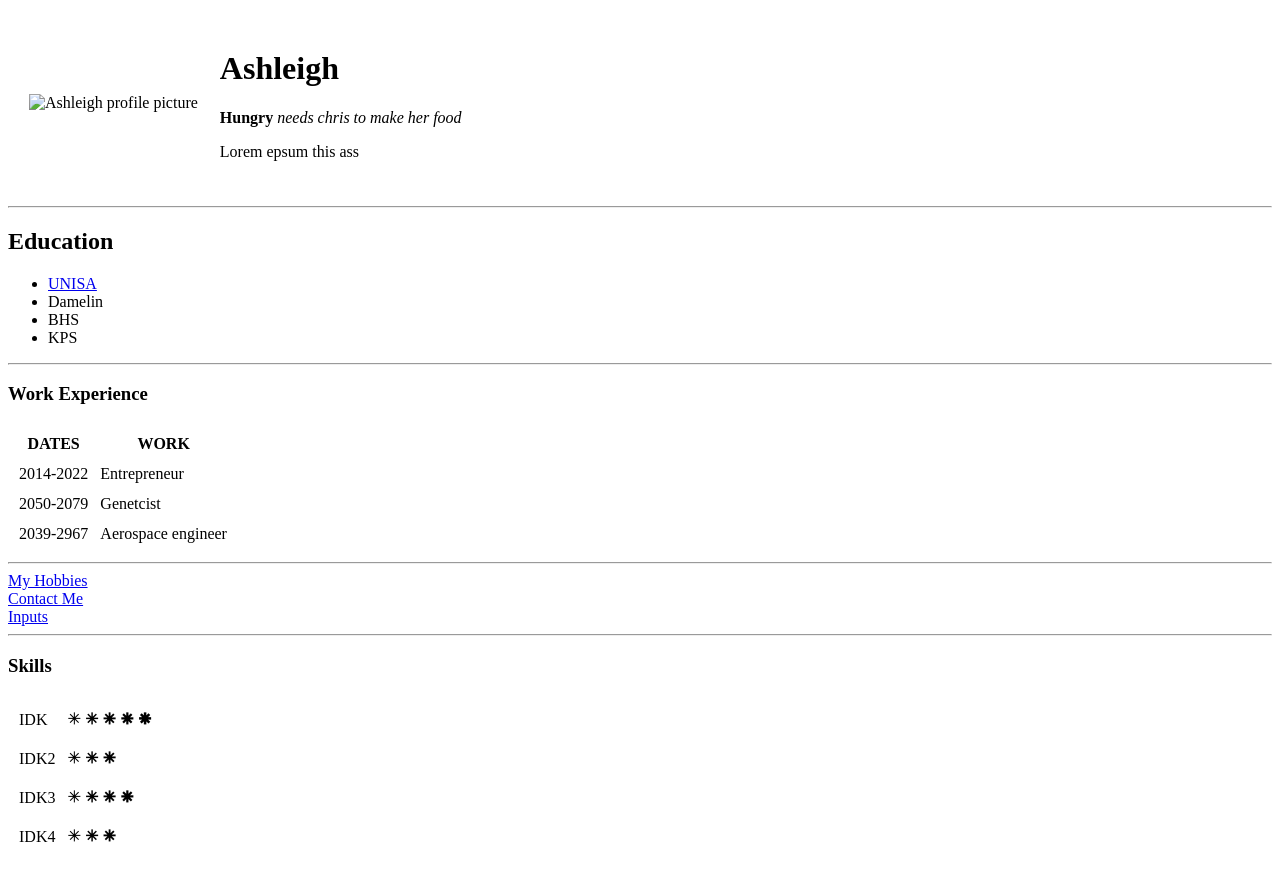
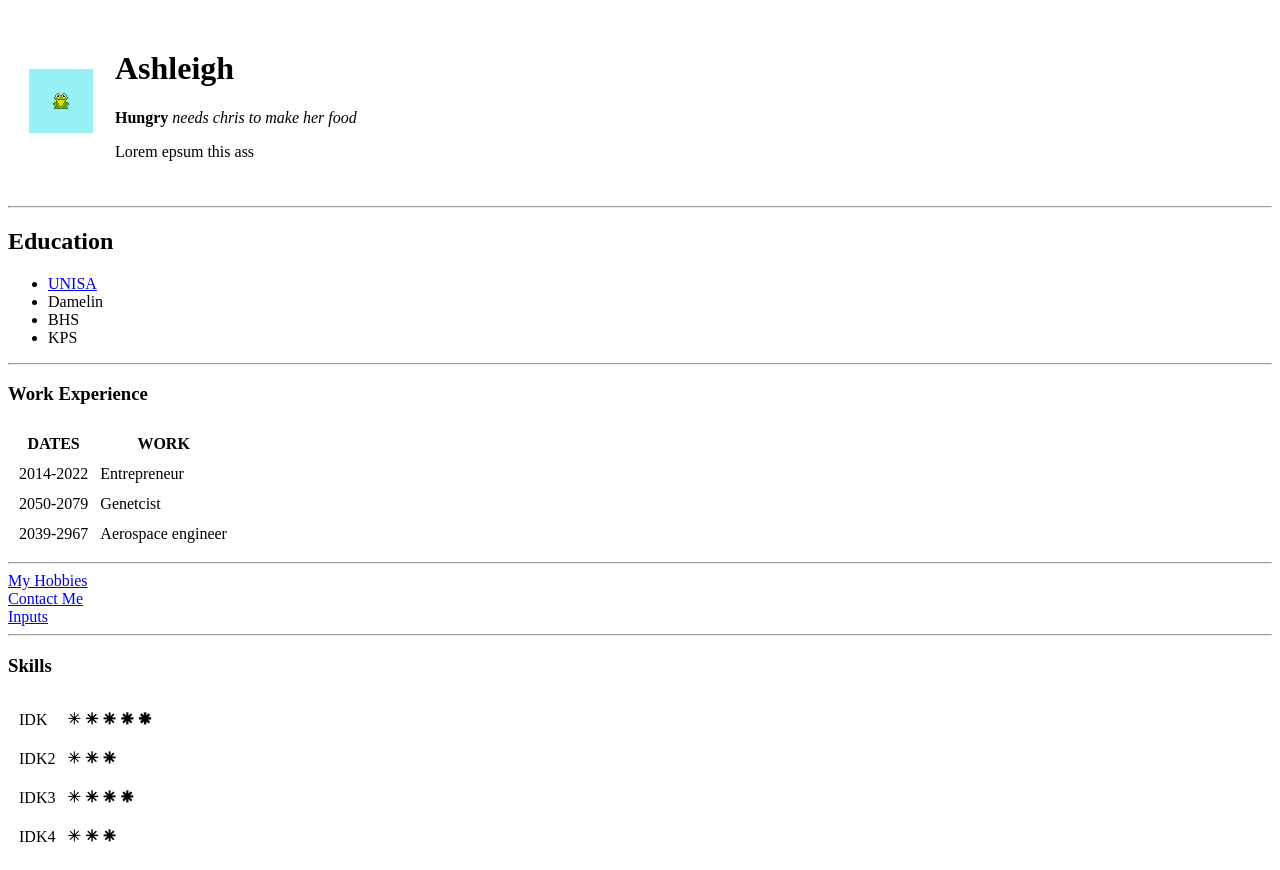
Before and after one commit to Evogenic/cv, a plain HTML site: page index.html in a window 1280 px wide. Drawn offline with Linux system fonts and the light colour scheme.

Commit message:
Update index.html

```diff
--- a/index.html
+++ b/index.html
@@ -9,7 +9,7 @@
 <body>
   <table cellspacing="20">
     <tr>
-      <td> <img src="images/logo.png" alt="Ashleigh profile picture"></td>
+      <td> <img src="logo.png" alt="Ashleigh profile picture"></td>
       <td>
         <h1>Ashleigh</h1>
         <p><strong>Hungry</strong><em> needs chris to make her food</em>
```
